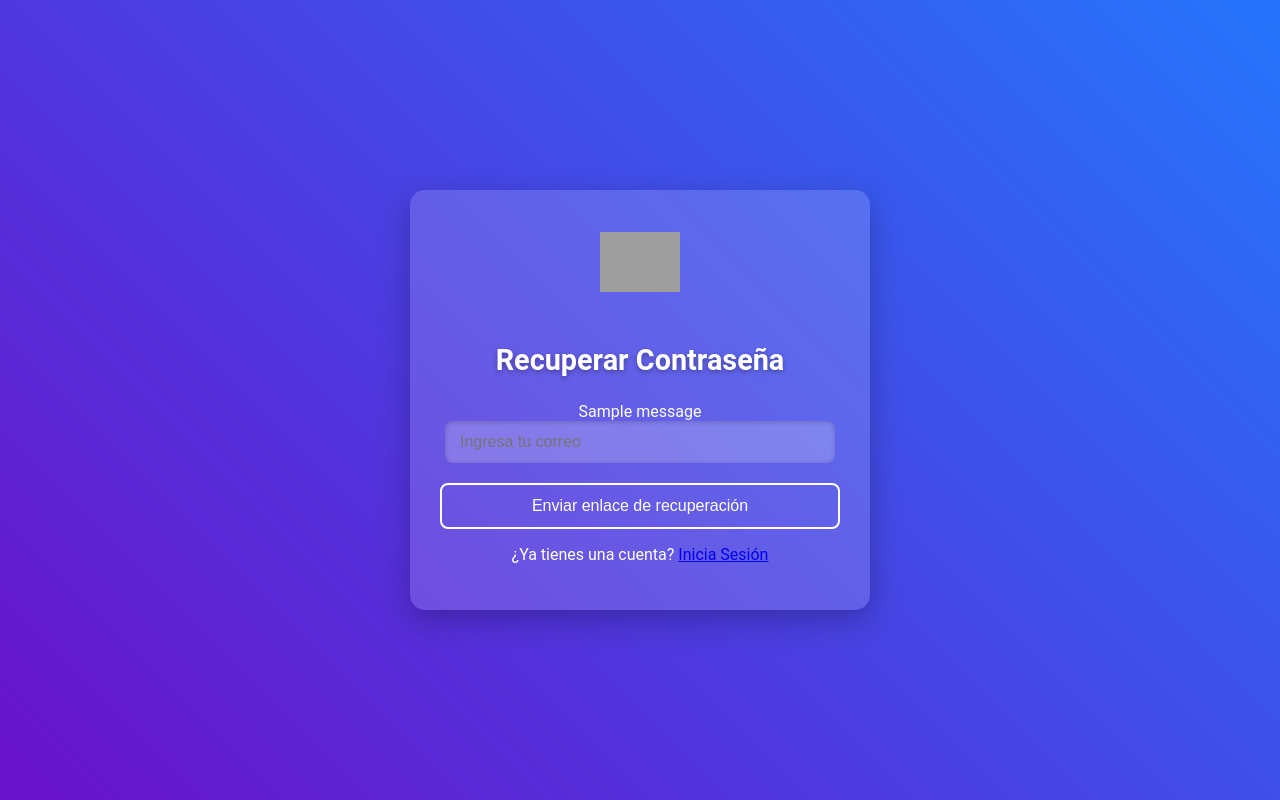
After one commit to Chappie7w7/DWP_Eq3, a Flask app: page /auth/forgot-password in a window 1280 px wide. The commit adds this page. Run offline with Flask 3, Linux system fonts and the light colour scheme; tables that the repository leaves empty hold one stand-in row (values such as "Sample post"); one stand-in notice (Sample message) is shown; grey boxes are pictures that could not be loaded.

Commit message:
implementado recuperacion de contra

```diff
--- a/app/__init__.py
+++ b/app/__init__.py
@@ -1,4 +1,5 @@
-from flask import Flask, render_template
+from flask import Flask, app, render_template
+from flask_mail import Mail
 from flask_sqlalchemy import SQLAlchemy
 from flask_migrate import Migrate
 from flask_login import LoginManager
@@ -6,6 +7,7 @@ from config import Config
 
 # Inicializar extensiones
 db = SQLAlchemy()
+mail = Mail()
 migrate = Migrate()
 login_manager = LoginManager()
 
@@ -15,6 +17,7 @@ def create_app():
 
     # Inicializar extensiones con la app
     db.init_app(app)
+    mail.init_app(app)
     migrate.init_app(app, db)
     login_manager.init_app(app)
 
--- a/app/models/md_usuario.py
+++ b/app/models/md_usuario.py
@@ -13,6 +13,9 @@ class Usuario(db.Model, UserMixin):
     email = db.Column(db.String(100), unique=True, nullable=False)
     password = db.Column(db.String(255), nullable=False)
     rol_id = db.Column(db.Integer, db.ForeignKey('rol.id', ondelete='CASCADE'), nullable=False)
+
+    reset_token = db.Column(db.String(100), nullable=True)
+    reset_token_expiration = db.Column(db.DateTime, nullable=True)
 
     # Relación con la tabla 'rol'
     rol = db.relationship('Rol', back_populates='usuarios', lazy='joined')
--- a/app/routes/rt_auth.py
+++ b/app/routes/rt_auth.py
@@ -1,6 +1,9 @@
-from flask import Blueprint, flash, jsonify, redirect, render_template, request, session, url_for
+from datetime import datetime, timedelta
+import secrets
+from flask import Blueprint, app, flash, jsonify, redirect, render_template, request, session, url_for
+from flask_mail import Message
 from werkzeug.security import check_password_hash, generate_password_hash
-from app import db
+from app import db, mail
 from app.models import Usuario, UsuarioModulo, Modulo, Seccion
 from app.models.md_rol import Rol
 
@@ -61,7 +64,7 @@ def login():
         session['modulos'] = modulos  # Guardar los módulos y secciones del usuario
 
         flash('Inicio de sesión exitoso.', 'success')
-        return redirect(url_for('main.inicio'))  # Redirigir al dashboard o página principal
+        return redirect(url_for('main.inicio'))
 
     return render_template('auth/login.jinja')
 
@@ -90,7 +93,7 @@ def register():
 
         # Crear un nuevo usuario
         hashed_password = generate_password_hash(password, method='scrypt')
-        nuevo_usuario = Usuario(nombre=nombre, email=email, password=hashed_password, rol_id=2)  # Asignar rol por defecto
+        nuevo_usuario = Usuario(nombre=nombre, email=email, password=hashed_password, rol_id=2)
         db.session.add(nuevo_usuario)
         db.session.commit()
 
@@ -100,6 +103,75 @@ def register():
     return render_template('auth/register.jinja')
 
 
+@auth_bp.route('/forgot-password', methods=['GET', 'POST'])
+def forgot_password():
+    if request.method == 'POST':
+        email = request.form.get('email')
+
+        if not email:
+            flash('Por favor, ingresa tu correo electrónico.', 'danger')
+            return redirect(url_for('auth.forgot_password'))
+
+        usuario = Usuario.query.filter_by(email=email).first()
+        if not usuario:
+            flash('No existe una cuenta registrada con ese correo.', 'danger')
+            return redirect(url_for('auth.forgot_password'))
+
+        # Generar token de recuperación
+        usuario.reset_token = secrets.token_hex(16)
+        usuario.reset_token_expiration = datetime.utcnow() + timedelta(hours=1)
+        db.session.commit()
+
+        reset_link = url_for('auth.reset_password', token=usuario.reset_token, _external=True)
+
+        try:
+            msg = Message(
+                'Recuperación de contraseña',
+                sender='desarrollopractica0@gmail.com',
+                recipients=[email],
+                body=f'Hola {usuario.nombre},\n\nPara restablecer tu contraseña, haz clic en el siguiente enlace: {reset_link}\n\nSi no solicitaste este cambio, ignora este mensaje.'
+            )
+            mail.send(msg)
+            flash('Se ha enviado un correo con las instrucciones para restablecer tu contraseña.', 'success')
+        except Exception as e:
+            flash(f'Hubo un problema al enviar el correo: {e}', 'danger')
+
+        return redirect(url_for('auth.login'))
+
+    return render_template('auth/forgot_password.jinja')
+
+
+@auth_bp.route('/reset-password/<token>', methods=['GET', 'POST'])
+def reset_password(token):
+    usuario = Usuario.query.filter_by(reset_token=token).first()
+
+    # Verificar si el token es válido
+    if not usuario or usuario.reset_token_expiration < datetime.utcnow():
+        flash('El enlace para restablecer la contraseña ha expirado.', 'danger')
+        return redirect(url_for('auth.forgot_password'))
+
+    if request.method == 'POST':
+        password = request.form.get('password')
+        confirm_password = request.form.get('confirm_password')
+
+        if not password or not confirm_password:
+            flash('Todos los campos son obligatorios.', 'danger')
+            return redirect(url_for('auth.reset_password', token=token))
+
+        if password != confirm_password:
+            flash('Las contraseñas no coinciden.', 'danger')
+            return redirect(url_for('auth.reset_password', token=token))
+
+        # Actualizar la contraseña y eliminar el token
+        usuario.set_password(password)
+        usuario.reset_token = None
+        usuario.reset_token_expiration = None
+        db.session.commit()
+
+        flash('Tu contraseña ha sido actualizada exitosamente.', 'success')
+        return redirect(url_for('auth.login'))
+
+    return render_template('auth/reset_password.jinja', token=token)
 
 @auth_bp.route('/auth/check-email', methods=['POST'])
 def check_email():
--- /dev/null
+++ b/app/templates/auth/forgot_password.jinja
@@ -0,0 +1,41 @@
+<!DOCTYPE html>
+<html lang="es">
+<head>
+    <meta charset="UTF-8">
+    <meta name="viewport" content="width=device-width, initial-scale=1.0">
+    <title>Recuperar contraseña</title>
+    <link rel="stylesheet" href="{{ url_for('static', filename='css/login.css') }}">
+</head>
+<body>
+    <div class="login-container">
+        <div class="avatar">
+            <img src="{{ url_for('static', filename='assets/avatar/recuperar.png') }}" alt="Avatar">
+        </div>
+        <h2>Recuperar Contraseña</h2>
+
+        <!-- Contenedor para mensajes -->
+        <div id="alert-container">
+            {% with messages = get_flashed_messages(with_categories=True) %}
+                {% if messages %}
+                    {% for category, message in messages %}
+                        <div class="alert alert-{{ category }}">
+                            {{ message }}
+                        </div>
+                    {% endfor %}
+                {% endif %}
+            {% endwith %}
+        </div>
+
+        <!-- Formulario -->
+        <form action="{{ url_for('auth.forgot_password') }}" method="POST">
+            <div class="form-group">
+                <label for="email">Correo Electrónico</label>
+                <input type="email" id="email" name="email" placeholder="Ingresa tu correo" required>
+            </div>
+            <button type="submit" class="btn-login">Enviar enlace de recuperación</button>
+        </form>
+
+        <p>¿Ya tienes una cuenta? <a href="{{ url_for('auth.login') }}">Inicia Sesión</a></p>
+    </div>
+</body>
+</html>
--- a/app/templates/auth/login.jinja
+++ b/app/templates/auth/login.jinja
@@ -107,6 +107,7 @@
         </form>
 
         <p>¿No tienes una cuenta? <a href="{{ url_for('auth.register') }}">Crear cuenta</a></p>
+        <p>¿Olvidaste tu contraseña? <a href="{{ url_for('auth.forgot_password') }}">Recupérala aquí</a></p>
     </div>
 </body>
 </html>
--- a/requirements.txt
+++ b/requirements.txt
@@ -8,3 +8,4 @@ Flask-wtf
 flask-bcrypt
 flask_migrate
 cryptography
+Flask-Mail
```
Also changed, not shown: app/templates/auth/reset_password.jinja (added, +29 -0 lines), config.py (+9 -0 lines), 1 other file.
